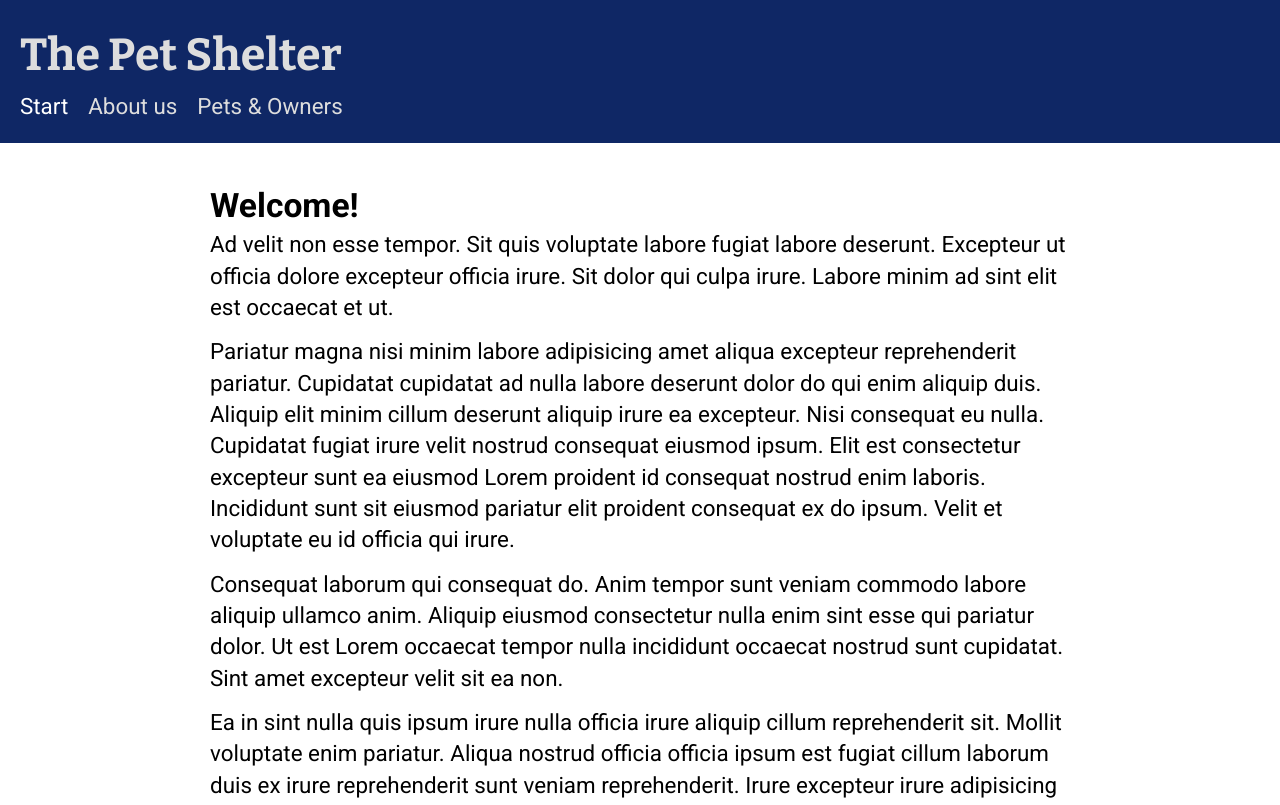
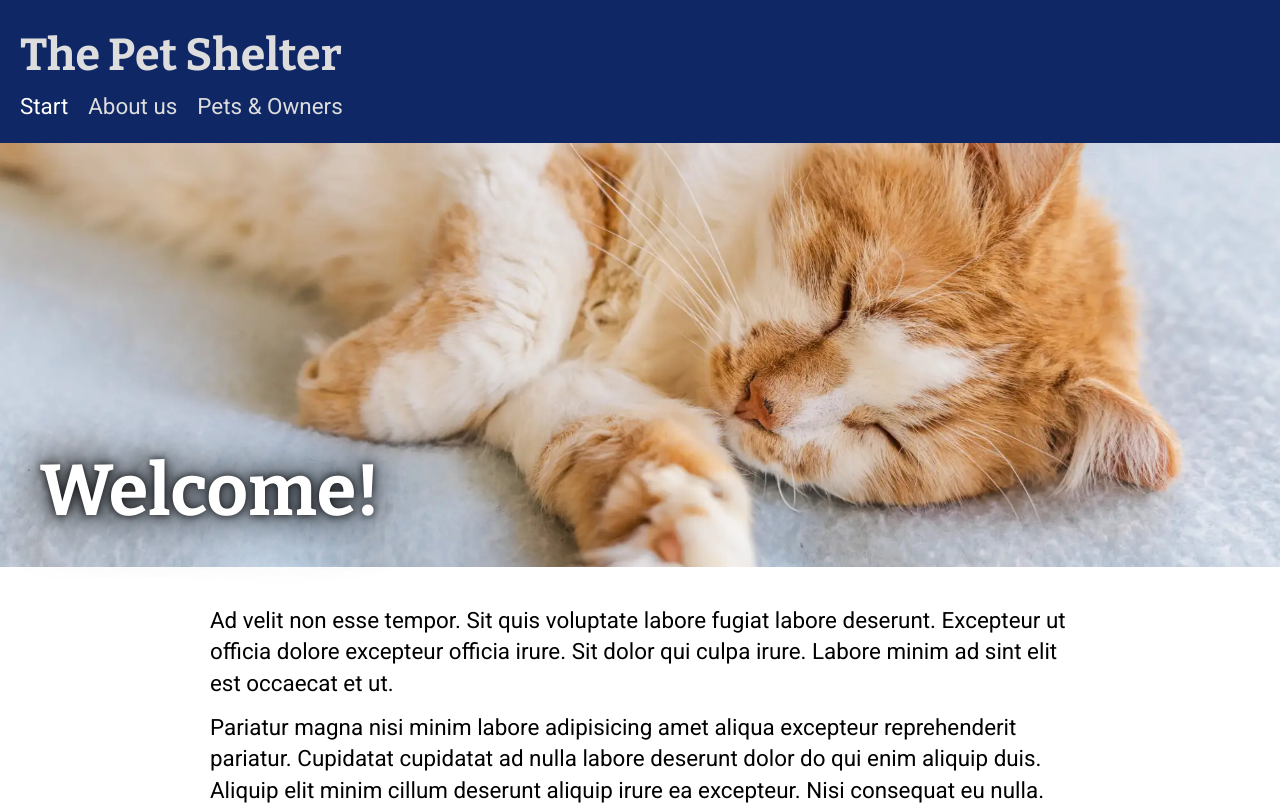
Before and after one commit to HelenaRhawi/PetsAndOwners, a React (Vite) app: page / in a window 1280 px wide. Shown: the top 805 px of the page. Built offline with nearby package versions, Linux system fonts and the light colour scheme.

Commit message:
added img to startpage

```diff
--- a/src/pages/Start.jsx
+++ b/src/pages/Start.jsx
@@ -1,4 +1,5 @@
 import Lorem from "../parts/Lorem";
+import HeroImage from "../parts/HeroImage";
 
 Start.route = {
   path: "/",
@@ -9,7 +10,7 @@ Start.route = {
 export default function Start() {
   return (
     <>
-      <h2>Welcome!</h2>
+      <HeroImage src="cat.webp" alt="A napping cute cat" heading="Welcome!" />
       <Lorem paragraphCount={4} />
     </>
   );
--- /dev/null
+++ b/src/parts/HeroImage.jsx
@@ -0,0 +1,8 @@
+export default function HeroImage({ src, alt, heading }) {
+  return (
+    <div className="hero-image-holder">
+      <img src={`/images/heroes/${src}`} alt={alt} />
+      <h2>{heading}</h2>
+    </div>
+  );
+}
```
